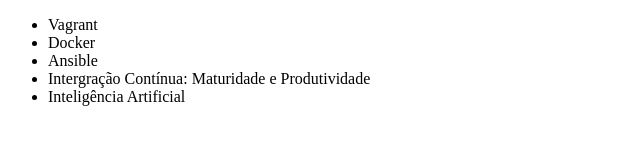
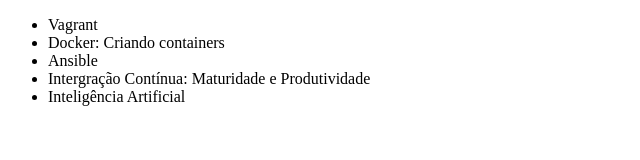
Before and after one commit to Akiira23/alura-git, a plain HTML site: page index.html in a window 1280 px wide. Shown: the whole page, without its empty margins (0-640 px from the left). Drawn offline with Linux system fonts and the light colour scheme.

Commit message:
curso docker atualizado

```diff
--- a/index.html
+++ b/index.html
@@ -7,7 +7,7 @@
 <body>
 	<ul>
 		<li>Vagrant</li>
-		<li>Docker</li>
+		<li>Docker: Criando containers</li>
 		<li>Ansible</li>
 		<li>Intergração Contínua: Maturidade e Produtividade</li>
 		<li>Inteligência Artificial</li>
```
